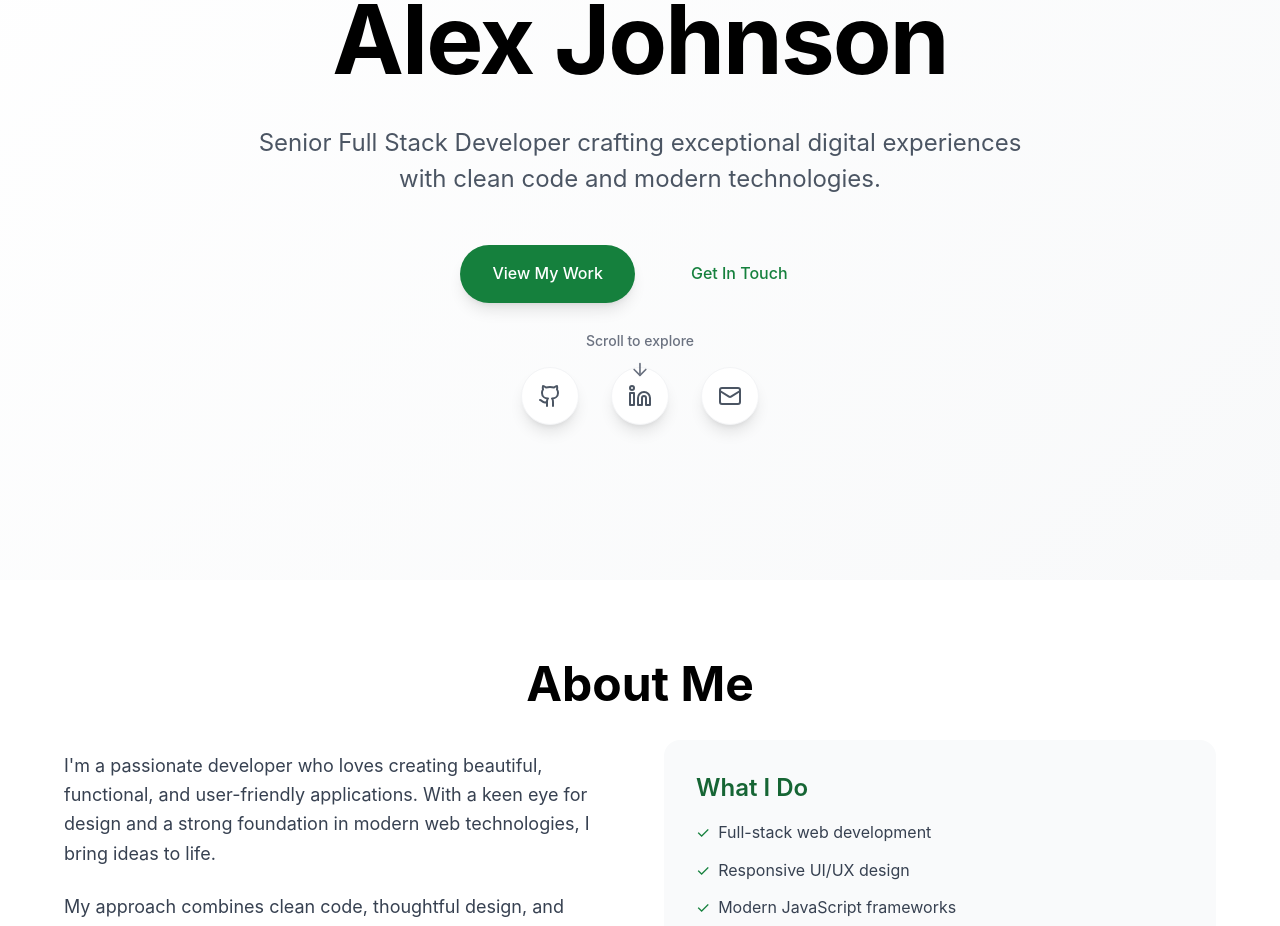
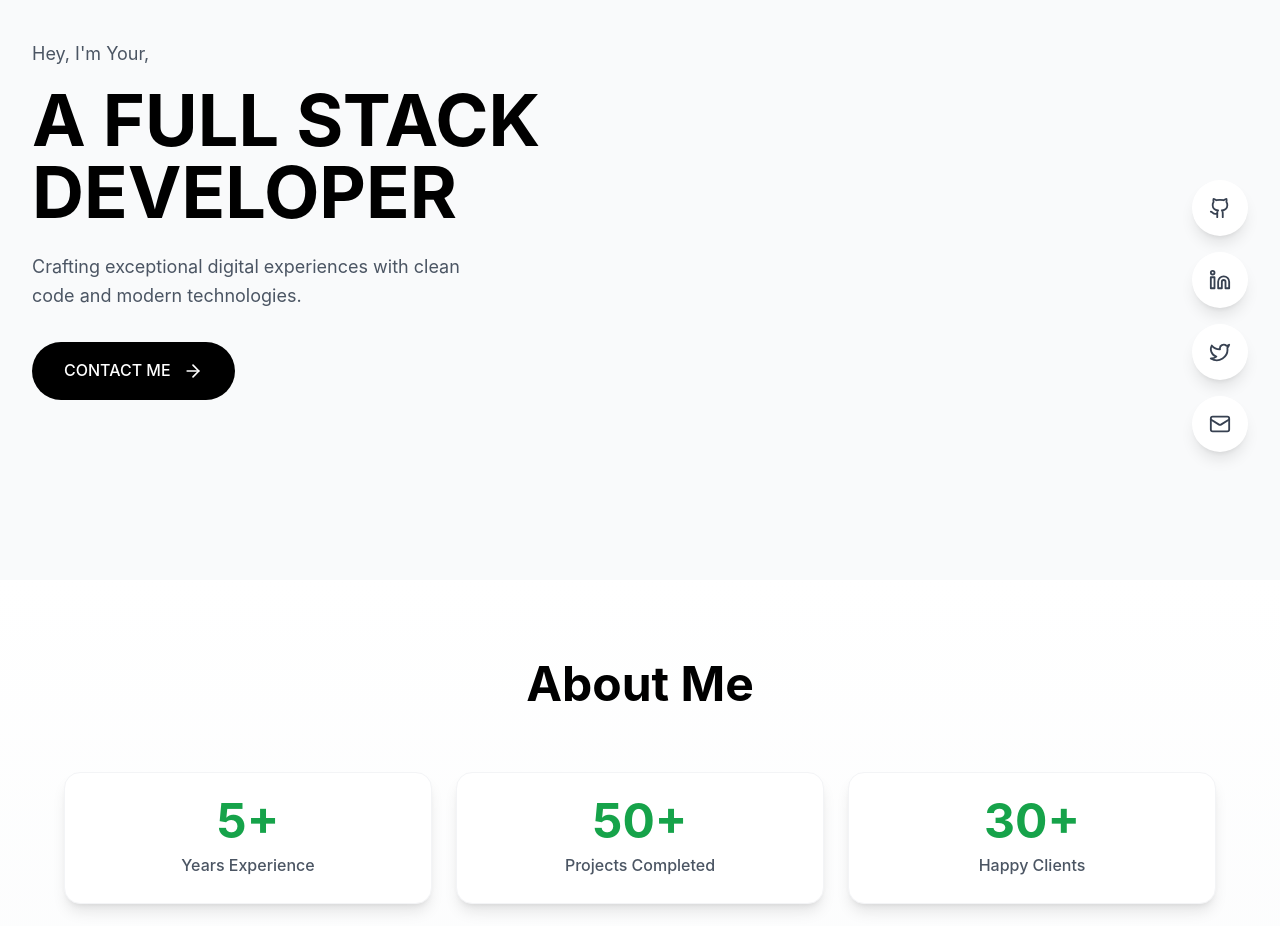
Before and after one commit to MNSBaanu/MyPortfolio, a React (Vite) app: page / in a window 1280 px wide. Shown: the part 220-1146 px from the top of the page. Built offline with nearby package versions, Linux system fonts and the light colour scheme.

Commit message:
Hero start

```diff
--- a/src/components/About.tsx
+++ b/src/components/About.tsx
@@ -1,8 +1,9 @@
 import { motion } from 'framer-motion'
+import { about } from '../data/portfolio'
 
 export default function About() {
   return (
-    <section id="about" className="py-20 px-6 bg-white">
+    <section id="about" className="py-20 px-6 bg-gradient-to-b from-white to-gray-50">
       <div className="max-w-6xl mx-auto">
         <motion.div
           initial={{ opacity: 0, y: 20 }}
@@ -10,39 +11,56 @@ export default function About() {
           transition={{ duration: 0.6 }}
           viewport={{ once: true }}
         >
-          <h2 className="text-5xl font-bold mb-8 text-center">About Me</h2>
+          <h2 className="text-5xl font-bold mb-16 text-center">About Me</h2>
+
+          {/* Stats */}
+          <div className="grid grid-cols-3 gap-6 mb-16">
+            {about.stats.map((stat, index) => (
+              <motion.div
+                key={stat.label}
+                initial={{ opacity: 0, scale: 0.5 }}
+                whileInView={{ opacity: 1, scale: 1 }}
+                transition={{ duration: 0.5, delay: index * 0.1 }}
+                viewport={{ once: true }}
+                className="text-center p-6 bg-white rounded-2xl shadow-lg border border-gray-100 hover:shadow-xl transition-shadow duration-300"
+              >
+                <div className="text-4xl md:text-5xl font-bold text-green-600 mb-2">{stat.number}</div>
+                <div className="text-gray-600 font-medium">{stat.label}</div>
+              </motion.div>
+            ))}
+          </div>
+
           <div className="grid md:grid-cols-2 gap-12 items-center">
-            <div>
+            <motion.div
+              initial={{ opacity: 0, x: -50 }}
+              whileInView={{ opacity: 1, x: 0 }}
+              transition={{ duration: 0.6 }}
+              viewport={{ once: true }}
+            >
               <p className="text-lg text-gray-700 mb-6 leading-relaxed">
-                I'm a passionate developer who loves creating beautiful, functional, and user-friendly applications.
-                With a keen eye for design and a strong foundation in modern web technologies, I bring ideas to life.
+                {about.description1}
               </p>
               <p className="text-lg text-gray-700 leading-relaxed">
-                My approach combines clean code, thoughtful design, and attention to detail to deliver
-                exceptional digital experiences that users love.
+                {about.description2}
               </p>
-            </div>
-            <div className="bg-gray-50 p-8 rounded-2xl">
-              <h3 className="text-2xl font-semibold mb-4 text-green-800">What I Do</h3>
-              <ul className="space-y-3">
-                <li className="flex items-start">
-                  <span className="text-green-700 mr-2">✓</span>
-                  <span className="text-gray-700">Full-stack web development</span>
-                </li>
-                <li className="flex items-start">
-                  <span className="text-green-700 mr-2">✓</span>
-                  <span className="text-gray-700">Responsive UI/UX design</span>
-                </li>
-                <li className="flex items-start">
-                  <span className="text-green-700 mr-2">✓</span>
-                  <span className="text-gray-700">Modern JavaScript frameworks</span>
-                </li>
-                <li className="flex items-start">
-                  <span className="text-green-700 mr-2">✓</span>
-                  <span className="text-gray-700">Performance optimization</span>
-                </li>
+            </motion.div>
+            <motion.div
+              initial={{ opacity: 0, x: 50 }}
+              whileInView={{ opacity: 1, x: 0 }}
+              transition={{ duration: 0.6 }}
+              viewport={{ once: true }}
+              className="bg-gradient-to-br from-green-50 to-white p-8 rounded-2xl shadow-lg border border-green-100"
+            >
+              <h3 className="text-2xl font-semibold mb-6 text-green-800">What I Do</h3>
+              <ul className="space-y-4">
+                {about.services.map((service) => (
+                  <li key={service} className="flex items-start group">
+                    <span className="text-green-700 mr-3 text-xl group-hover:scale-125 transition-transform duration-300">✓</span>
+                    <span className="text-gray-700 group-hover:text-green-700 transition-colors duration-300">{service}</span>
+                  </li>
+                ))}
               </ul>
-            </div>
+            </motion.div>
           </div>
         </motion.div>
       </div>
--- a/src/components/Hero.tsx
+++ b/src/components/Hero.tsx
@@ -1,123 +1,109 @@
 import { motion } from 'framer-motion'
-import { ArrowDown, Github, Linkedin, Mail } from 'lucide-react'
+import { ArrowRight, Github, Linkedin, Mail, Twitter } from 'lucide-react'
+import { personalInfo } from '../data/portfolio'
 
 const Hero = () => {
-  const scrollToAbout = () => {
-    document.getElementById('about')?.scrollIntoView({ behavior: 'smooth' })
-  }
+  return (
+    <section className="min-h-screen flex items-center relative overflow-hidden bg-gray-50 pt-20">
+      {/* Vertical Social Icons - Right Side */}
+      <motion.div
+        initial={{ opacity: 0, x: 50 }}
+        animate={{ opacity: 1, x: 0 }}
+        transition={{ duration: 0.8, delay: 0.5 }}
+        className="fixed right-8 top-1/2 -translate-y-1/2 z-50 flex flex-col gap-4"
+      >
+        <motion.a
+          href={personalInfo.social.github}
+          target="_blank"
+          rel="noopener noreferrer"
+          whileHover={{ scale: 1.1, x: -5 }}
+          className="w-14 h-14 rounded-full bg-white flex items-center justify-center text-gray-700 hover:text-black transition-all duration-300 shadow-lg hover:shadow-xl"
+        >
+          <Github size={22} />
+        </motion.a>
+        <motion.a
+          href={personalInfo.social.linkedin}
+          target="_blank"
+          rel="noopener noreferrer"
+          whileHover={{ scale: 1.1, x: -5 }}
+          className="w-14 h-14 rounded-full bg-white flex items-center justify-center text-gray-700 hover:text-black transition-all duration-300 shadow-lg hover:shadow-xl"
+        >
+          <Linkedin size={22} />
+        </motion.a>
+        <motion.a
+          href={personalInfo.social.twitter}
+          target="_blank"
+          rel="noopener noreferrer"
+          whileHover={{ scale: 1.1, x: -5 }}
+          className="w-14 h-14 rounded-full bg-white flex items-center justify-center text-gray-700 hover:text-black transition-all duration-300 shadow-lg hover:shadow-xl"
+        >
+          <Twitter size={22} />
+        </motion.a>
+        <motion.a
+          href={`mailto:${personalInfo.email}`}
+          whileHover={{ scale: 1.1, x: -5 }}
+          className="w-14 h-14 rounded-full bg-white flex items-center justify-center text-gray-700 hover:text-black transition-all duration-300 shadow-lg hover:shadow-xl"
+        >
+          <Mail size={22} />
+        </motion.a>
+      </motion.div>
 
-  return (
-    <section className="min-h-screen flex items-center justify-center relative overflow-hidden hero-bg">
-      {/* Background Elements */}
-      <div className="absolute inset-0">
-        <div className="absolute top-1/4 left-1/4 w-96 h-96 bg-dark-green-100/30 rounded-full blur-3xl animate-float" />
-        <div className="absolute bottom-1/4 right-1/4 w-96 h-96 bg-dark-green-200/20 rounded-full blur-3xl animate-float" style={{ animationDelay: '2s' }} />
-      </div>
-
-      <div className="container-custom relative z-10">
-        <div className="text-center max-w-5xl mx-auto">
+      <div className="max-w-7xl mx-auto px-6 lg:px-8 w-full">
+        <div className="max-w-3xl">
           {/* Main Content */}
           <motion.div
-            initial={{ opacity: 0, y: 50 }}
-            animate={{ opacity: 1, y: 0 }}
-            transition={{ duration: 1, delay: 0.2 }}
+            initial={{ opacity: 0, x: -50 }}
+            animate={{ opacity: 1, x: 0 }}
+            transition={{ duration: 0.8 }}
+            className="space-y-8"
           >
+            <div>
               <motion.p
                 initial={{ opacity: 0 }}
                 animate={{ opacity: 1 }}
-              transition={{ delay: 0.5 }}
-              className="text-dark-green-600 text-lg md:text-xl font-medium mb-6"
+                transition={{ delay: 0.3 }}
+                className="text-gray-600 text-lg mb-4"
               >
-              Hello, I'm
+                Hey, I'm {personalInfo.name.split(' ')[0]},
               </motion.p>
 
               <motion.h1
-              initial={{ opacity: 0, y: 30 }}
+                initial={{ opacity: 0, y: 20 }}
                 animate={{ opacity: 1, y: 0 }}
-              transition={{ delay: 0.7, duration: 0.8 }}
-              className="hero-text text-black mb-8"
+                transition={{ delay: 0.4 }}
+                className="text-6xl lg:text-7xl font-bold mb-6 leading-tight"
               >
-              Alex Johnson
+                A FULL STACK
+                <br />
+                DEVELOPER
               </motion.h1>
 
               <motion.p
-              initial={{ opacity: 0, y: 30 }}
-              animate={{ opacity: 1, y: 0 }}
-              transition={{ delay: 0.9, duration: 0.8 }}
-              className="body-large text-gray-600 mb-12 max-w-3xl mx-auto"
+                initial={{ opacity: 0 }}
+                animate={{ opacity: 1 }}
+                transition={{ delay: 0.6 }}
+                className="text-gray-600 text-lg leading-relaxed max-w-md mb-8"
               >
-              Senior Full Stack Developer crafting exceptional digital experiences
-              with clean code and modern technologies.
+                {personalInfo.description}
               </motion.p>
+            </div>
 
-            {/* CTA Buttons */}
-            <motion.div
-              initial={{ opacity: 0, y: 30 }}
-              animate={{ opacity: 1, y: 0 }}
-              transition={{ delay: 1.1, duration: 0.8 }}
-              className="flex flex-col sm:flex-row items-center justify-center gap-6 mb-16"
-            >
             <motion.button
-                whileHover={{ scale: 1.05 }}
-                whileTap={{ scale: 0.95 }}
-                onClick={() => document.getElementById('projects')?.scrollIntoView({ behavior: 'smooth' })}
-                className="apple-button"
-              >
-                View My Work
-              </motion.button>
-              <motion.button
+              initial={{ opacity: 0 }}
+              animate={{ opacity: 1 }}
+              transition={{ delay: 0.8 }}
               whileHover={{ scale: 1.05 }}
               whileTap={{ scale: 0.95 }}
               onClick={() => document.getElementById('contact')?.scrollIntoView({ behavior: 'smooth' })}
-                className="apple-button-outline"
+              className="bg-black text-white px-8 py-4 rounded-full font-medium flex items-center gap-3 hover:bg-gray-900 transition-colors duration-300"
             >
-                Get In Touch
+              CONTACT ME
+              <ArrowRight size={20} />
             </motion.button>
           </motion.div>
+        </div>
 
-            {/* Social Links */}
-            <motion.div
-              initial={{ opacity: 0 }}
-              animate={{ opacity: 1 }}
-              transition={{ delay: 1.3, duration: 0.8 }}
-              className="flex items-center justify-center space-x-8"
-            >
-              {[
-                { icon: Github, href: '#', label: 'GitHub' },
-                { icon: Linkedin, href: '#', label: 'LinkedIn' },
-                { icon: Mail, href: '#', label: 'Email' },
-              ].map(({ icon: Icon, href, label }) => (
-                <motion.a
-                  key={label}
-                  href={href}
-                  whileHover={{ scale: 1.2, y: -2 }}
-                  className="social-link"
-                  aria-label={label}
-                >
-                  <Icon size={24} />
-                </motion.a>
-              ))}
-            </motion.div>
-          </motion.div>
 
-          {/* Scroll Indicator */}
-          <motion.button
-            initial={{ opacity: 0 }}
-            animate={{ opacity: 1 }}
-            transition={{ delay: 1.5, duration: 0.8 }}
-            onClick={scrollToAbout}
-            className="absolute bottom-12 left-1/2 transform -translate-x-1/2 text-gray-500 hover:text-dark-green-600 transition-colors duration-300"
-          >
-            <motion.div
-              animate={{ y: [0, 8, 0] }}
-              transition={{ repeat: Infinity, duration: 2 }}
-              className="flex flex-col items-center space-y-2"
-            >
-              <span className="text-sm font-medium">Scroll to explore</span>
-              <ArrowDown size={20} />
-            </motion.div>
-          </motion.button>
-        </div>
       </div>
     </section>
   )
--- /dev/null
+++ b/src/data/portfolio.ts
@@ -0,0 +1,64 @@
+export const personalInfo = {
+  name: 'Your Name',
+  title: 'Full Stack Developer',
+  description: 'Crafting exceptional digital experiences with clean code and modern technologies.',
+  profileImage: 'https://images.unsplash.com/photo-1507003211169-0a1dd7228f2d?w=400&h=400&fit=crop',
+  email: 'your.email@example.com',
+  social: {
+    github: 'https://github.com/yourusername',
+    linkedin: 'https://linkedin.com/in/yourusername',
+    twitter: 'https://twitter.com/yourusername',
+  },
+}
+
+export const about = {
+  description1: "I'm a passionate developer who loves creating beautiful, functional, and user-friendly applications. With a keen eye for design and a strong foundation in modern web technologies, I bring ideas to life.",
+  description2: 'My approach combines clean code, thoughtful design, and attention to detail to deliver exceptional digital experiences that users love.',
+  stats: [
+    { number: '5+', label: 'Years Experience' },
+    { number: '50+', label: 'Projects Completed' },
+    { number: '30+', label: 'Happy Clients' },
+  ],
+  services: [
+    'Full-stack web development',
+    'Responsive UI/UX design',
+    'Modern JavaScript frameworks',
+    'Performance optimization',
+  ],
+}
+
+export const skills = [
+  { name: 'React', level: 90 },
+  { name: 'TypeScript', level: 85 },
+  { name: 'Node.js', level: 80 },
+  { name: 'Tailwind CSS', level: 95 },
+  { name: 'Next.js', level: 85 },
+  { name: 'MongoDB', level: 75 },
+]
+
+export const projects = [
+  {
+    title: 'E-Commerce Platform',
+    description: 'A full-featured online shopping platform with cart, checkout, and payment integration.',
+    tech: ['React', 'Node.js', 'MongoDB'],
+    image: 'https://images.unsplash.com/photo-1557821552-17105176677c?w=800&q=80',
+    liveUrl: 'https://example.com',
+    githubUrl: 'https://github.com/yourusername/project',
+  },
+  {
+    title: 'Task Management App',
+    description: 'Collaborative task manager with real-time updates and team features.',
+    tech: ['Next.js', 'TypeScript', 'Prisma'],
+    image: 'https://images.unsplash.com/photo-1454165804606-c3d57bc86b40?w=800&q=80',
+    liveUrl: 'https://example.com',
+    githubUrl: 'https://github.com/yourusername/project',
+  },
+  {
+    title: 'Weather Dashboard',
+    description: 'Beautiful weather app with forecasts, maps, and location-based alerts.',
+    tech: ['React', 'Tailwind', 'API Integration'],
+    image: 'https://images.unsplash.com/photo-1592210454359-9043f067919b?w=800&q=80',
+    liveUrl: 'https://example.com',
+    githubUrl: 'https://github.com/yourusername/project',
+  },
+]
```
Also changed, not shown: src/components/Footer.tsx (+21 -4 lines), src/components/Header.tsx (+5 -3 lines), src/components/Projects.tsx (+2 -21 lines), src/components/Skills.tsx (+1 -9 lines). Lines whose indentation alone changed are shown as unchanged.
